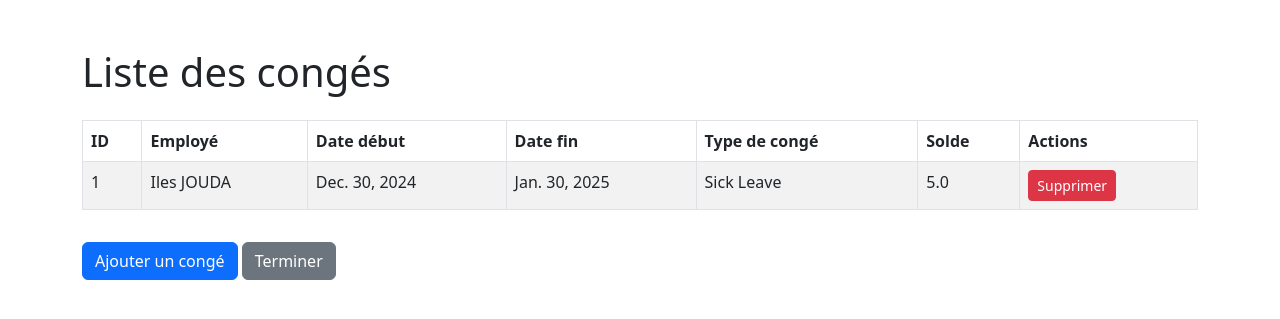
After one commit to Emelissa1266/Projet-Gestion-RH, a Django app: page /acceuil-arh/conges/ in a window 1280 px wide. The commit adds this page. Shown: the top 319 px of the page. Run offline with Django 5.2, Linux system fonts and the light colour scheme; data comes from the database, SQL or seed files in the repository; both versions use the stored data as it was after the commit; some libraries are stand-ins or nearby versions.

Commit message:
gestion des congés

```diff
--- a/ProjetRh/app1/models.py
+++ b/ProjetRh/app1/models.py
@@ -155,3 +155,21 @@
 
     def __str__(self):
         return self.offre_emploi
+
+# Modèle pour les demandes de congé
+class DemandeConge(models.Model):
+    employe = models.ForeignKey(Employe, on_delete=models.CASCADE, related_name="demandes")
+    TYPE_CHOICES = [
+        ('paid', 'Paid Leave'),
+        ('sick', 'Sick Leave'),
+        ('unpaid', 'Unpaid Leave'),
+        ('maternity', 'Maternity Leave'),]
+    type_conge = models.CharField(max_length=15, choices=TYPE_CHOICES)
+    date_deb = models.DateField()
+    date_fin = models.DateField()
+    raison = models.TextField(null=True, blank=True)
+    statut = models.CharField(max_length=10, choices=[('en_attente', 'En attente'), ('approuve', 'Approuvé'), ('rejete', 'Rejeté')], default='en_attente')
+    commentaire = models.TextField(null=True, blank=True)
+
+    def jours_demandes(self):
+        return (self.date_fin - self.date_deb).days + 1
--- a/ProjetRh/app1/templates/AcceuilARH.html
+++ b/ProjetRh/app1/templates/AcceuilARH.html
@@ -114,7 +114,7 @@
                         <a class="nav-link" href="{% url 'liste_employes' %}">Employés</a>
                     </li>
                     <li class="nav-item">
-                        <a class="nav-link" href="#">Congés</a>
+                        <a class="nav-link" href="{% url 'liste_conges' %}">Congés</a>
                     </li>
                     <li class="nav-item">
                         <a class="nav-link" href="#">Rapports</a>
--- /dev/null
+++ b/ProjetRh/app1/templates/liste_conges.html
@@ -0,0 +1,87 @@
+<!DOCTYPE html>
+<html lang="en">
+    {% load static %}
+<head>
+    <meta charset="UTF-8">
+    <meta name="viewport" content="width=device-width, initial-scale=1.0">
+    <title>Liste des congés</title>
+    <link rel="stylesheet" href="{% static 'css/bootstrap.min.css' %}">
+</head>
+<body>
+    <div class="container mt-5">
+        <h1 class="mb-4">Liste des congés</h1>
+        <table class="table table-bordered table-striped">
+            <thead class="thead-dark">
+                <tr>
+                    <th>ID</th>
+                    <th>Employé</th>
+                    <th>Date début</th>
+                    <th>Date fin</th>
+                    <th>Type de congé</th>
+                    <th>Solde</th>
+                    <th>Actions</th>
+                </tr>
+            </thead>
+            <tbody>
+                {% for conge in conges %}
+                <tr>
+                    <td>{{ conge.id }}</td>
+                    <td>{{ conge.Employe_Conge }}</td>
+                    <td>{{ conge.date_deb }}</td>
+                    <td>{{ conge.date_fin }}</td>
+                    <td>{{ conge.get_type_conge_display }}</td>
+                    <td>{{ conge.solde_conge }}</td>
+                    <td>
+                        <!-- Bouton Supprimer -->
+                        <button class="btn btn-danger btn-sm" onclick="confirmDelete({{ conge.id }})">Supprimer</button>
+                    </td>
+                </tr>
+                {% endfor %}
+            </tbody>
+        </table>
+        <!-- Bouton pour ajouter un nouveau congé -->
+        <a href="{% url 'ajouter_conge' %}" class="btn btn-primary mt-3">Ajouter un congé</a>
+                                <!-- Bouton Terminer -->
+        <a href="{% url 'acceuil_arh' %}" class="btn btn-secondary mt-3">Terminer</a>
+    </div>
+
+    <!-- Modal de confirmation de suppression -->
+    <div class="modal fade" id="confirmDeleteModal" tabindex="-1" aria-labelledby="confirmDeleteModalLabel" aria-hidden="true">
+        <div class="modal-dialog">
+            <div class="modal-content">
+                <div class="modal-header">
+                    <h5 class="modal-title" id="confirmDeleteModalLabel">Confirmation de suppression</h5>
+                    <button type="button" class="btn-close" data-bs-dismiss="modal" aria-label="Close"></button>
+                </div>
+                <div class="modal-body">
+                    Êtes-vous sûr de vouloir supprimer ce congé ?
+                </div>
+                <div class="modal-footer">
+                    <button type="button" class="btn btn-secondary" data-bs-dismiss="modal">Annuler</button>
+                    <form id="deleteForm" method="post">
+                        {% csrf_token %}
+                        <button type="submit" class="btn btn-danger">Supprimer</button>
+                    </form>
+                </div>
+            </div>
+        </div>
+    </div>
+
+    <!-- Liens pour les fichiers JS -->
+    <script src="{% static 'js/bootstrap.bundle.min.js' %}"></script>
+
+    <script>
+        // Fonction pour afficher la modale de confirmation de suppression
+        function confirmDelete(congeId) {
+            const deleteForm = document.getElementById('deleteForm');
+            const actionUrl = `/conges/supprimer/${congeId}/`; // Remplacez par l'URL de suppression spécifique pour un congé
+
+            // Met à jour l'action du formulaire avec l'URL spécifique pour ce congé
+            deleteForm.action = actionUrl;
+
+            // Affiche la modale
+            new bootstrap.Modal(document.getElementById('confirmDeleteModal')).show();
+        }
+    </script>
+</body>
+</html>
--- a/ProjetRh/app1/urls.py
+++ b/ProjetRh/app1/urls.py
@@ -11,4 +11,6 @@
     path('employes/ajouter/', views.ajouter_employe, name='ajouter_employe'),
     path('employes/modifier/<int:employe_id>/', views.modifier_employe, name='modifier_employe'),
     path('employes/supprimer/<int:employe_id>/', views.supprimer_employe, name='supprimer_employe'),
+    path('acceuil-arh/conges/',views.liste_conges, name='liste_conges'),
+     path('acceuil-arh/conges/ajouter/', views.ajouter_conge, name='ajouter_conge'),
 ]
--- a/ProjetRh/app1/views.py
+++ b/ProjetRh/app1/views.py
@@ -1,7 +1,7 @@
 from django.shortcuts import render, redirect,get_object_or_404
 from django.contrib.auth.hashers import make_password, check_password
-from .forms import loginForm, SignupForm  ,EmployeForm ,UtilisateurForm
-from .models import Utilisateur, Candidat, Employe, Service, Competances, Formations, Recrutement, Salaire, Evaluation
+from .forms import loginForm, SignupForm  ,EmployeForm ,UtilisateurForm ,CongeForm
+from .models import Utilisateur, Candidat, Employe, Service, Competances, Formations, Recrutement, Salaire, Evaluation ,Conge
 from django.contrib import messages
 from django.http import JsonResponse
 from django.contrib.auth.decorators import login_required
@@ -140,3 +140,20 @@
 
         return redirect('liste_employes')  # Redirect to the list of employees
     return redirect('liste_employes')  # If the request is not POST, just redirect back to the list
+
+# Vue pour la liste des congés
+def liste_conges(request):
+    conges = Conge.objects.all()
+    return render(request, 'liste_conges.html', {'conges': conges})
+
+# Vue pour ajouter un nouveau congé
+def ajouter_conge(request):
+    if request.method == 'POST':
+        form = CongeForm(request.POST)
+        if form.is_valid():
+            form.save()
+            return redirect('liste_conges')  # Redirection vers la liste des congés après ajout
+    else:
+        form = CongeForm()
+
+    return render(request, 'ajouter_conge.html', {'form': form})
```
Also changed, not shown: ProjetRh/app1/forms.py (+13 -1 lines), ProjetRh/app1/templates/ajouter_conge.html (added, +25 -0 lines), ProjetRh/db.sqlite3.
